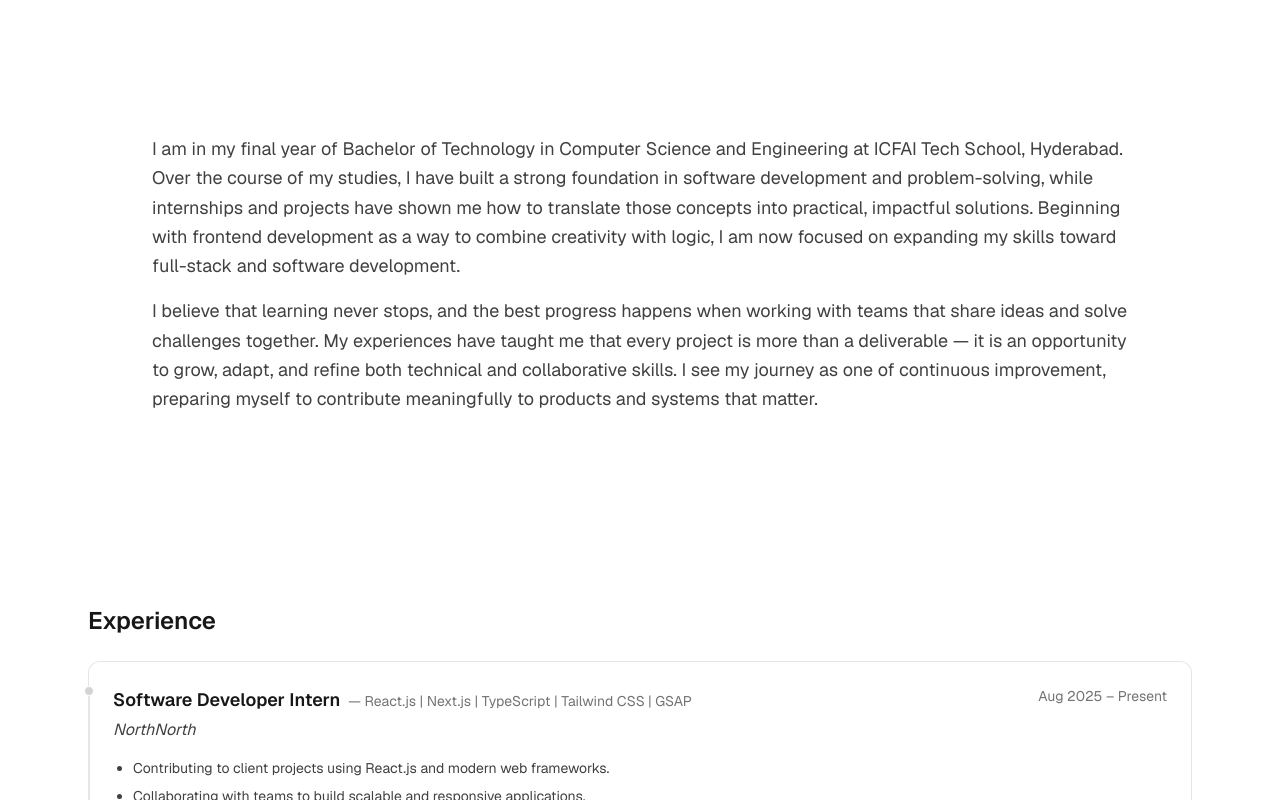
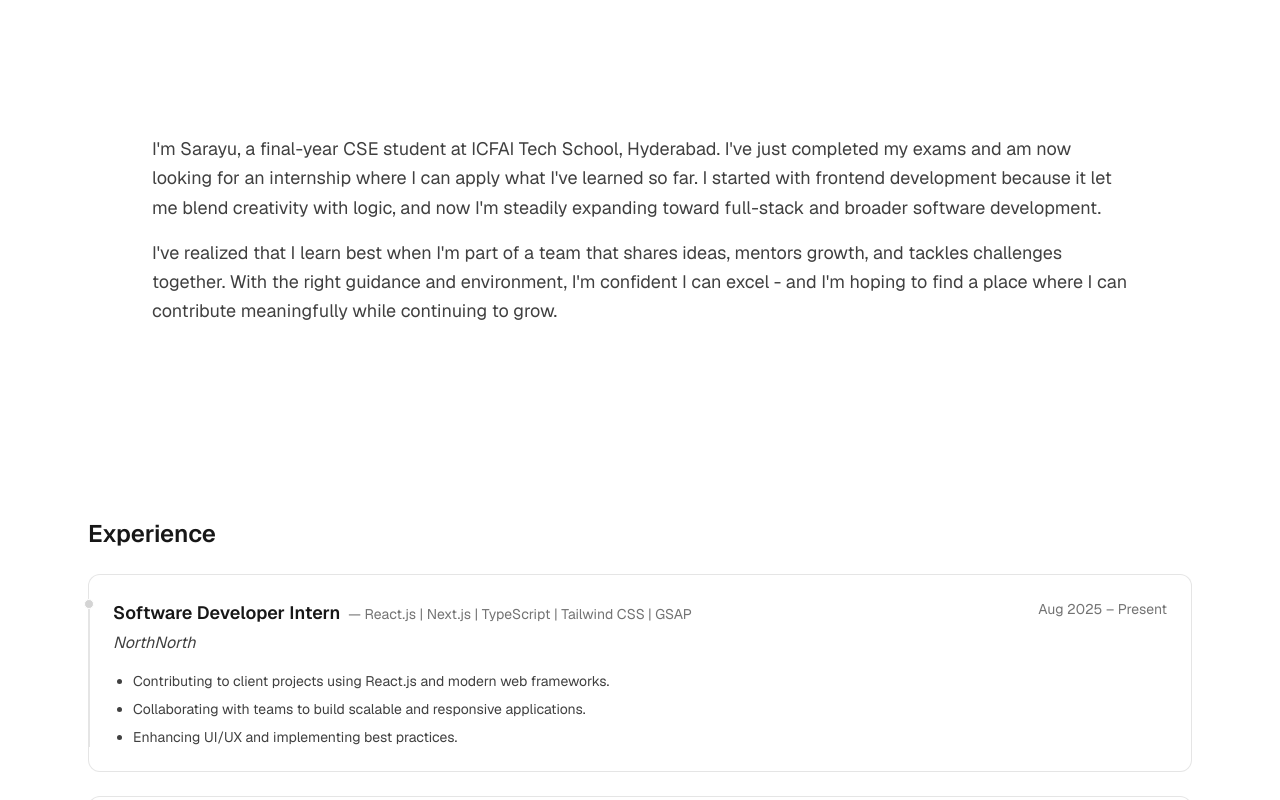
Before and after one commit to sarayu-uu/sarayu-portfolio, a Next.js app: page / in a window 1280 px wide. Shown: the part 760-1560 px from the top of the page. Built offline with nearby package versions, Linux system fonts and the light colour scheme.

Commit message:
resume download

```diff
--- a/src/components/sections/AboutSection.tsx
+++ b/src/components/sections/AboutSection.tsx
@@ -12,11 +12,9 @@ export function AboutSection() {
         className="space-y-4"
       >
         <p className="text-lg leading-relaxed text-neutral-700">
-          I am in my final year of Bachelor of Technology in Computer Science and Engineering at ICFAI Tech School, Hyderabad. Over the course of my studies, I have built a strong foundation in software development and problem-solving, while internships and projects have shown me how to translate those concepts into practical, impactful solutions. Beginning with frontend development as a way to combine creativity with logic, I am now focused on expanding my skills toward full-stack and software development.
-        </p>
+        I'm Sarayu, a final-year CSE student at ICFAI Tech School, Hyderabad. I've just completed my exams and am now looking for an internship where I can apply what I've learned so far. I started with frontend development because it let me blend creativity with logic, and now I'm steadily expanding toward full-stack and broader software development.        </p>
         <p className="text-lg leading-relaxed text-neutral-700">
-          I believe that learning never stops, and the best progress happens when working with teams that share ideas and solve challenges together. My experiences have taught me that every project is more than a deliverable — it is an opportunity to grow, adapt, and refine both technical and collaborative skills. I see my journey as one of continuous improvement, preparing myself to contribute meaningfully to products and systems that matter.
-        </p>
+        I've realized that I learn best when I'm part of a team that shares ideas, mentors growth, and tackles challenges together. With the right guidance and environment, I'm confident I can excel - and I'm hoping to find a place where I can contribute meaningfully while continuing to grow.        </p>
       </motion.div>
     </section>
   );
```
